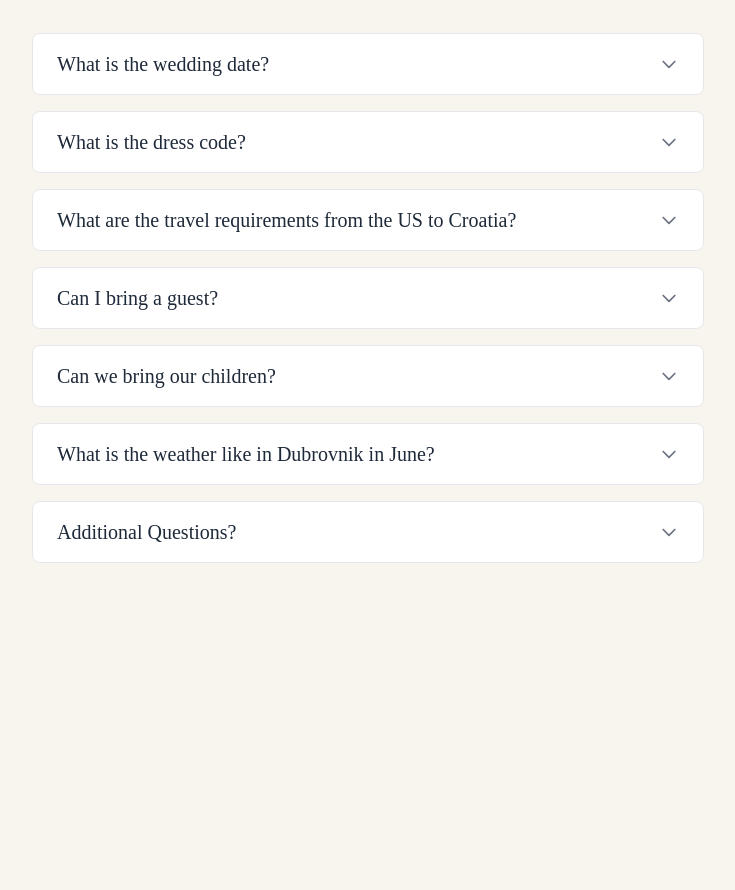
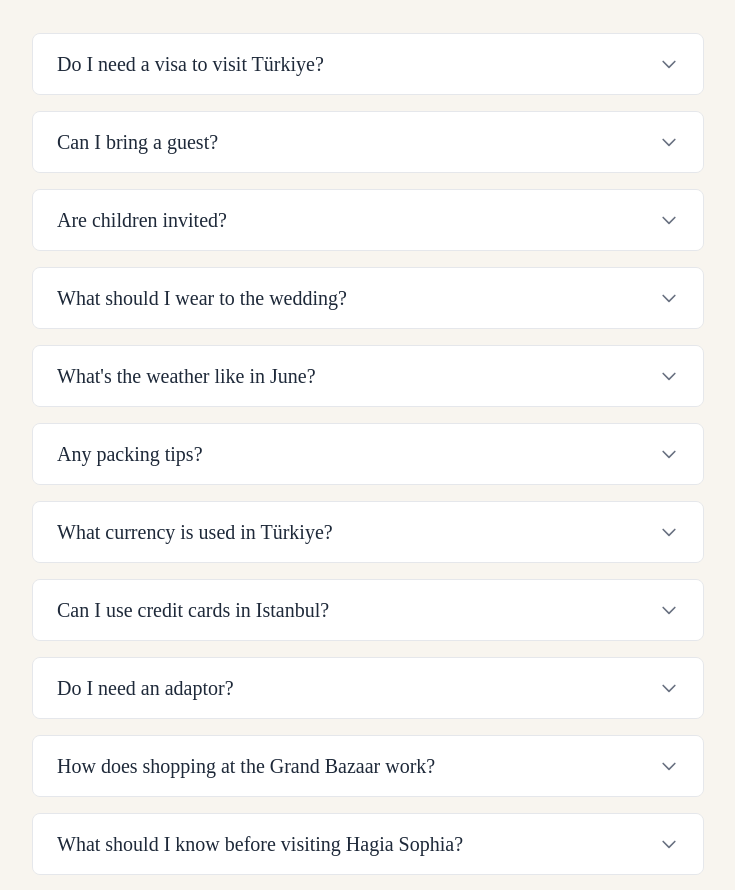
Before and after one commit to cbrossar/aliandcole, a Next.js app: page /faqs in a window 1280 px wide. Shown: the part 167-1057 px from the top of the page, without its empty margins (272-1007 px from the left). Before the commit the page ends 800 px from the top, so only its background shows below. Built offline with nearby package versions, Linux system fonts and the light colour scheme; a web font is replaced by a local one.

Commit message:
real faqs

```diff
--- a/app/faqs/page.tsx
+++ b/app/faqs/page.tsx
@@ -15,41 +15,64 @@ export default function FAQs() {
 
   const faqData = [
     {
-      question: "What is the wedding date?",
-      answer: "June 6th, 2026"
-    },
-    {
-      question: "What is the dress code?",
-      answer: (
-        <div className="space-y-2">
-          <p><strong>WELCOME PARTY</strong> - white party attire</p>
-          <p><strong>men:</strong> white collared shirts, white/tan pants</p>
-          <p><strong>women:</strong> mid to long white dresses, sets</p>
-          <p><strong>WEDDING DAY</strong> - riviera chic, formal attire</p>
-          <p><strong>men:</strong> formal suit, tie optional</p>
-          <p><strong>women:</strong> long formal dresses and gowns, color and texture encouraged!</p>
-        </div>
-      )
-    },
-    {
-      question: "What are the travel requirements from the US to Croatia?",
-      answer: "As per US Department of State website, \"U.S. passport holders do not need a visa if they are traveling to Croatia for tourism or business for less than 90 days within a 180-day period\". EU regulations require that U.S. passport holders have no less than three months' validity when they depart Croatia. U.S. passport holders with less than three months may be denied entry. The U.S. Embassy strongly suggests that you have at least six months of validity to avoid problems when you travel."
+      question: "Do I need a visa to visit Türkiye?",
+      answer: "U.S. citizens do not need a visa for short tourist stays (up to 90 days within a 180-day period). Just bring your valid passport (with at least 6 months left before expiration)."
     },
     {
       question: "Can I bring a guest?",
       answer: "We are so excited to celebrate this day with our nearest and dearest, and are hoping to keep the guest list limited to those on the invitation. Thank you for understanding!"
     },
     {
-      question: "Can we bring our children?",
+      question: "Are children invited?",
       answer: "We look forward to celebrating with you and we love your little ones! But our ceremony and reception will be adult only events so please plan ahead."
     },
     {
-      question: "What is the weather like in Dubrovnik in June?",
-      answer: "Mid June is beautiful in Dubrovnik with warm and sunny days with mild evenings! The average high temperature is around 27°C (80°F), and the average low temperature is around 18°C (64°F)."
+      question: "What should I wear to the wedding?",
+      answer: "The dress code is Black Tie — long dresses and tuxedos."
+    },
+    {
+      question: "What's the weather like in June?",
+      answer: "June is one of the best months to visit Istanbul, warm, sunny, and perfect for exploring. Daytime highs are usually in the mid-70s to low-80s °F (24–28°C) with plenty of sunshine. Evenings can be cooler by the Bosphorus, dipping into the mid-60s °F (18–20°C), so we recommend bringing a light sweater, wrap, or jacket for nighttime events."
+    },
+    {
+      question: "Any packing tips?",
+      answer: "Comfortable shoes for walking (Istanbul has cobblestone streets and hills), a crossbody bag for safety, and layers for evenings by the Bosphorus."
+    },
+    {
+      question: "What currency is used in Türkiye?",
+      answer: "The Turkish Lira (TL)."
+    },
+    {
+      question: "Can I use credit cards in Istanbul?",
+      answer: "Credit cards are accepted almost everywhere. For small purchases, tips, or street vendors, it's a good idea to carry a little Turkish Lira. Some tourist shops will accept USD, but TL is always best."
+    },
+    {
+      question: "Do I need an adaptor?",
+      answer: "Yes, Türkiye uses Type C/F plugs (two round pins, 220V). Bring a travel adapter if your devices have U.S. plugs."
+    },
+    {
+      question: "How does shopping at the Grand Bazaar work?",
+      answer: "The Grand Bazaar is one of the largest and oldest covered markets in the world and haggling is part of the fun! Don't be shy about negotiating, vendors expect it. A good rule of thumb is to start at about half the asking price and settle somewhere in between. Cash (Turkish Lira) is usually preferred, though some shops accept credit cards."
+    },
+    {
+      question: "What should I know before visiting Hagia Sophia?",
+      answer: "Hagia Sophia is both a historic landmark and an active mosque, so modest dress is required (shoulders and knees covered). Women should bring a scarf to cover their hair, and everyone will need to remove their shoes before entering. It can get very crowded, so visiting early in the morning or later in the afternoon is best."
+    },
+    {
+      question: "Do I need a reservation for restaurants in Istanbul?",
+      answer: "Reservations are generally recommended, especially at popular spots. A gratuity of around 10% is appreciated."
+    },
+    {
+      question: "Is public transportation easy to use?",
+      answer: "Yes! Istanbul's subway and tram system is clean, affordable, and easy to navigate."
+    },
+    {
+      question: "What's the best way to take a taxi?",
+      answer: "We recommend using the Uber app to call a yellow taxi instead of hailing one from the street. If you do hail a cab, be sure to ask the driver to turn on the meter (\"takside taksimetre lütfen\")."
     },
     {
       question: "Additional Questions?",
-      answer: "Please feel free to reach out to Iva or Cole if you have questions that are not listed in the FAQ's."
+      answer: "Please feel free to reach out to Ali or Cole here if you have questions that are not listed in the FAQ's."
     }
   ];
 
```
